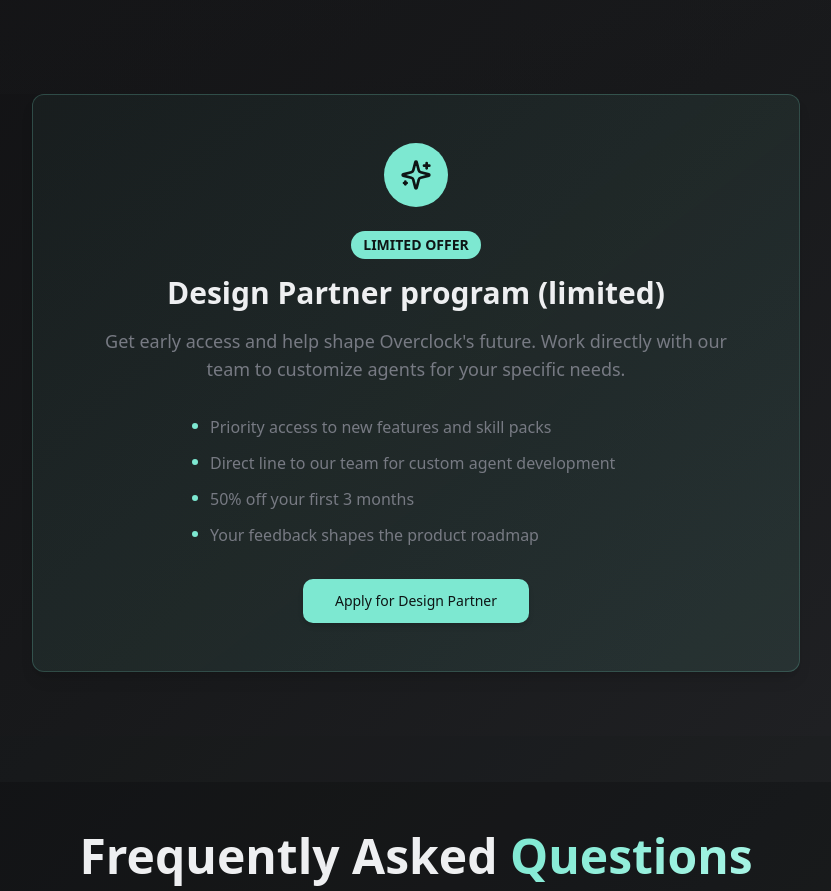
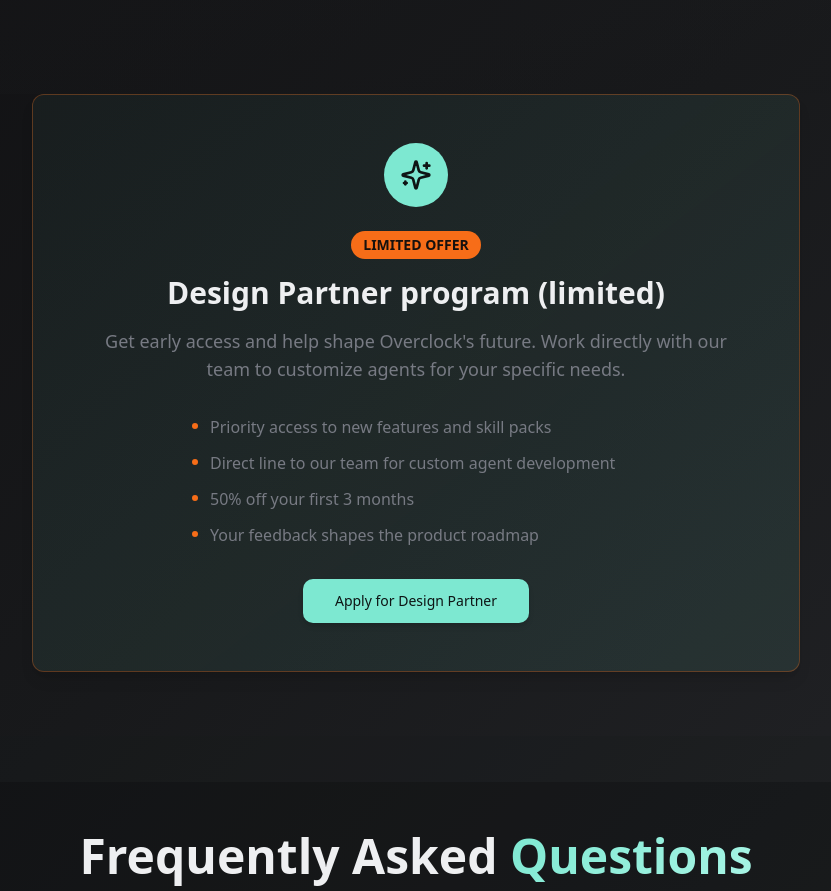
Before and after one commit to aleib/overclock-reimagined-98, a React (Vite) app: page / in a window 1280 px wide. Shown: the part 4018-4909 px from the top of the page, without its empty margins (224-1055 px from the left). Built offline with nearby package versions, Linux system fonts and the light colour scheme; the HTML template or start-up script is replaced by a standard one.

Commit message:
Add more accent color

```diff
--- a/src/components/sections/DesignPartnerSection.tsx
+++ b/src/components/sections/DesignPartnerSection.tsx
@@ -14,12 +14,12 @@ export function DesignPartnerSection() {
           transition={{ duration: 0.6 }}
           className="max-w-3xl mx-auto"
         >
-          <div className="bg-gradient-to-br from-primary/5 to-primary/10 rounded-lg p-8 lg:p-12 text-center shadow-lg border border-primary/20">
+          <div className="bg-gradient-to-br from-primary/5 to-primary/10 rounded-lg p-8 lg:p-12 text-center shadow-lg border border-accent/30">
             <div className="w-16 h-16 bg-primary rounded-full flex items-center justify-center mx-auto mb-6">
               <Sparkles className="w-8 h-8 text-primary-foreground" />
             </div>
 
-            <div className="inline-block bg-primary text-primary-foreground px-3 py-1 rounded-full text-sm font-semibold mb-4">
+            <div className="inline-block bg-accent text-accent-foreground px-3 py-1 rounded-full text-sm font-semibold mb-4">
               LIMITED OFFER
             </div>
 
@@ -34,7 +34,7 @@ export function DesignPartnerSection() {
             <div className="space-y-3 mb-8 text-left max-w-md mx-auto">
               {content.designPartner.benefits.map((benefit, index) => (
                 <div key={index} className="flex items-start space-x-3">
-                  <div className="w-1.5 h-1.5 bg-primary rounded-full mt-2 flex-shrink-0"></div>
+                  <div className="w-1.5 h-1.5 bg-accent rounded-full mt-2 flex-shrink-0"></div>
                   <span className="text-muted-foreground">{benefit}</span>
                 </div>
               ))}
```
